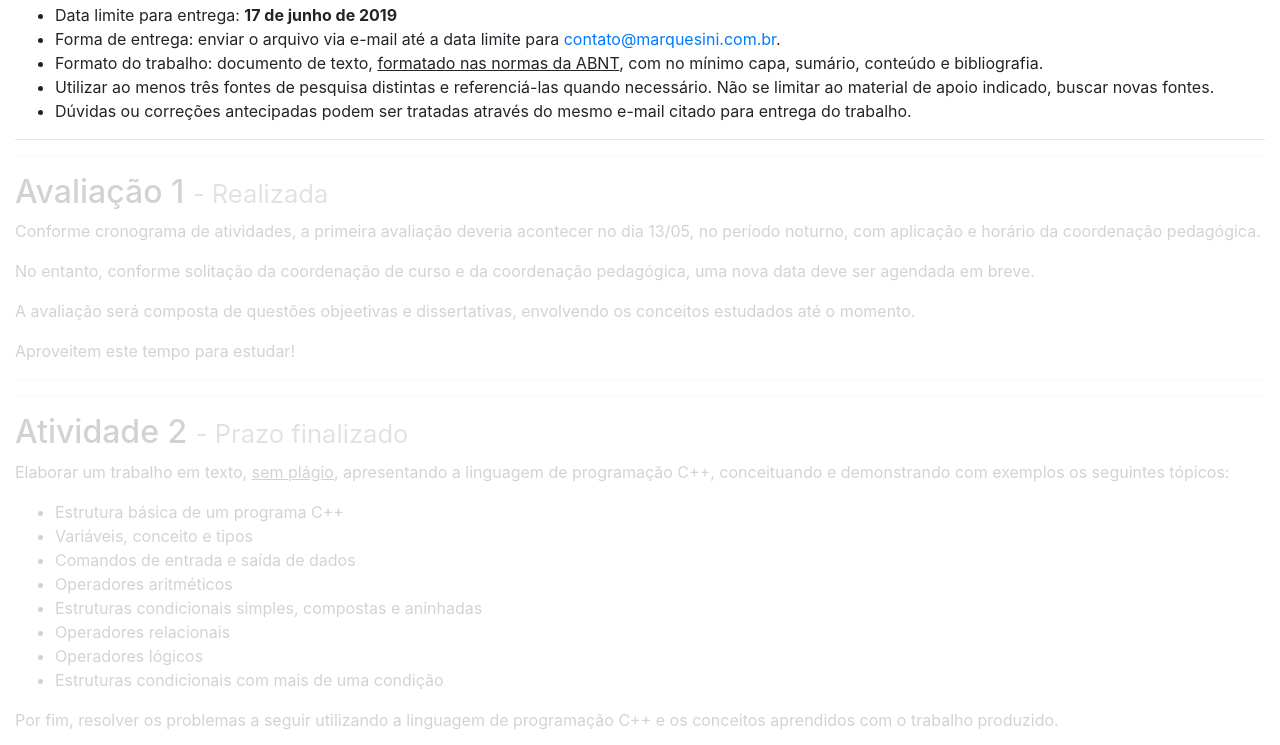
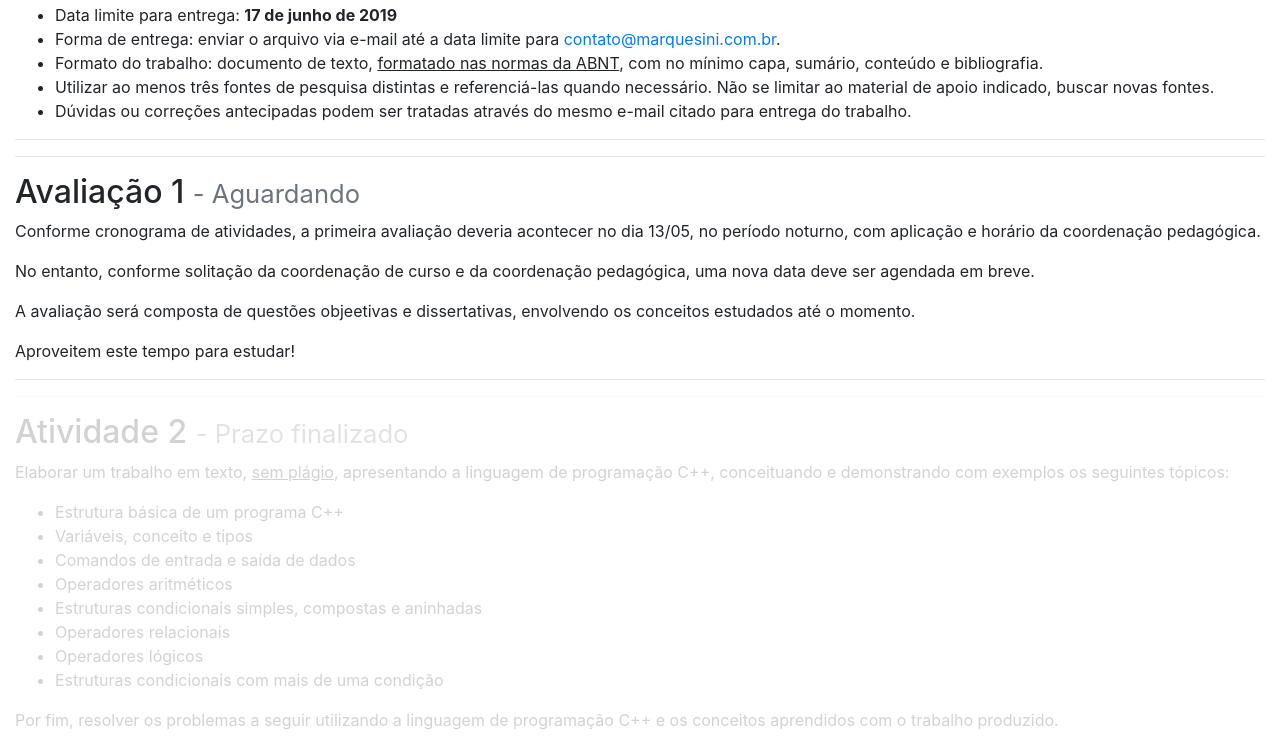
Before and after one commit to tmarquesini/pp-ai-pai-12019, a plain HTML site: page index.html in a window 1280 px wide. Shown: the part 902-1647 px from the top of the page. Drawn offline with nearby package versions, Linux system fonts and the light colour scheme.

Commit message:
Corrige situação da avaliação 1

```diff
--- a/index.html
+++ b/index.html
@@ -69,17 +69,17 @@
             </ul>
             <hr>
 
-        <!-- Atividades passadas -->
-        <div class="" style="opacity: 0.2;">
-
             <!-- Avaliação 1 -->
             <hr>
-            <h2>Avaliação 1 <small class="text-muted">- Realizada</small></h2>
+            <h2>Avaliação 1 <small class="text-muted">- Aguardando</small></h2>
             <p>Conforme cronograma de atividades, a primeira avaliação deveria acontecer no dia 13/05, no período noturno, com aplicação e horário da coordenação pedagógica.</p>
             <p>No entanto, conforme solitação da coordenação de curso e da coordenação pedagógica, uma nova data deve ser agendada em breve.</p>
             <p>A avaliação será composta de questões objeetivas e dissertativas, envolvendo os conceitos estudados até o momento.</p>
             <p>Aproveitem este tempo para estudar!</p>
             <hr>
+
+        <!-- Atividades passadas -->
+        <div class="" style="opacity: 0.2;">
 
             <!-- Atividade 2 -->
             <hr>
```
